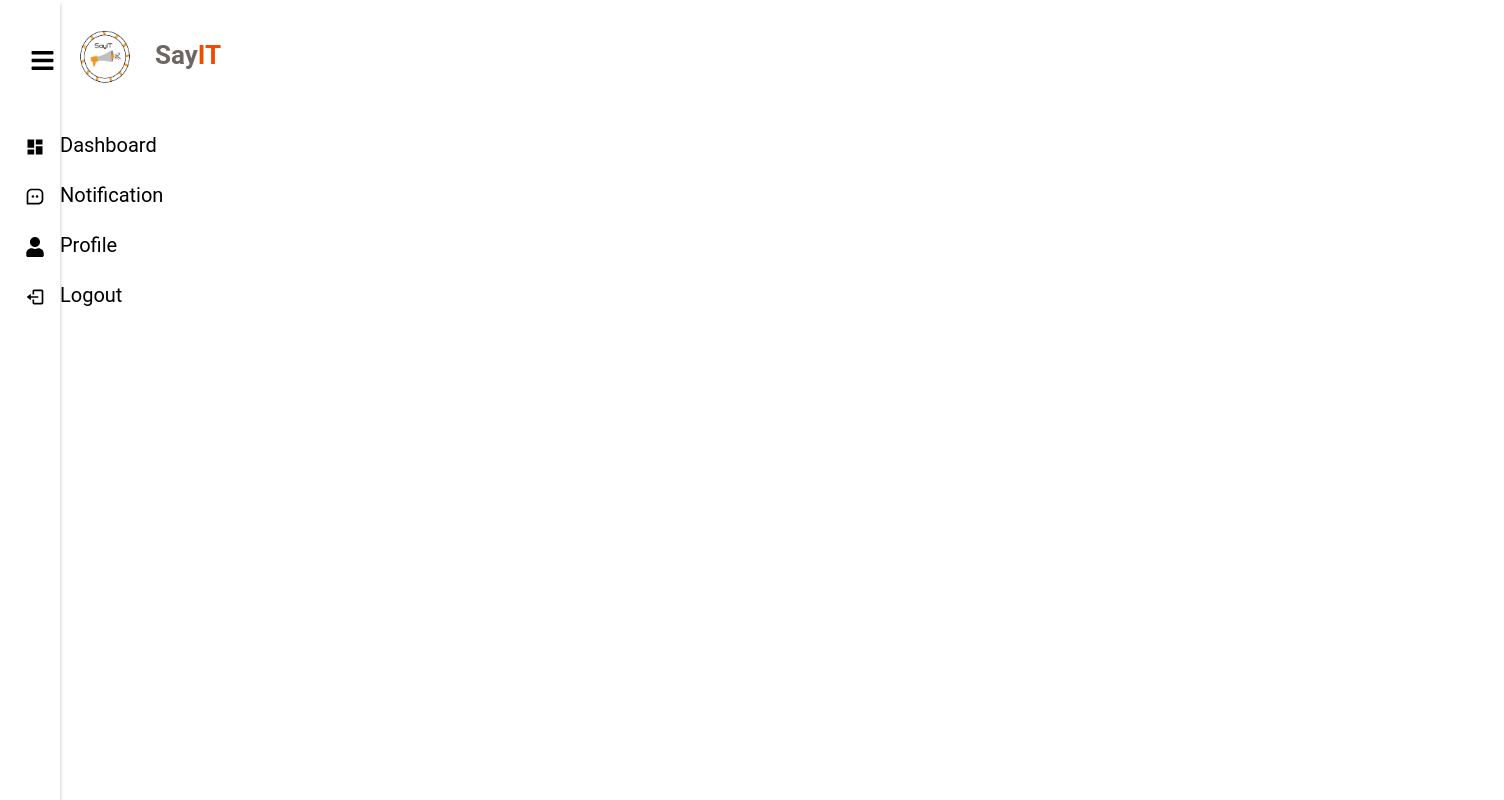
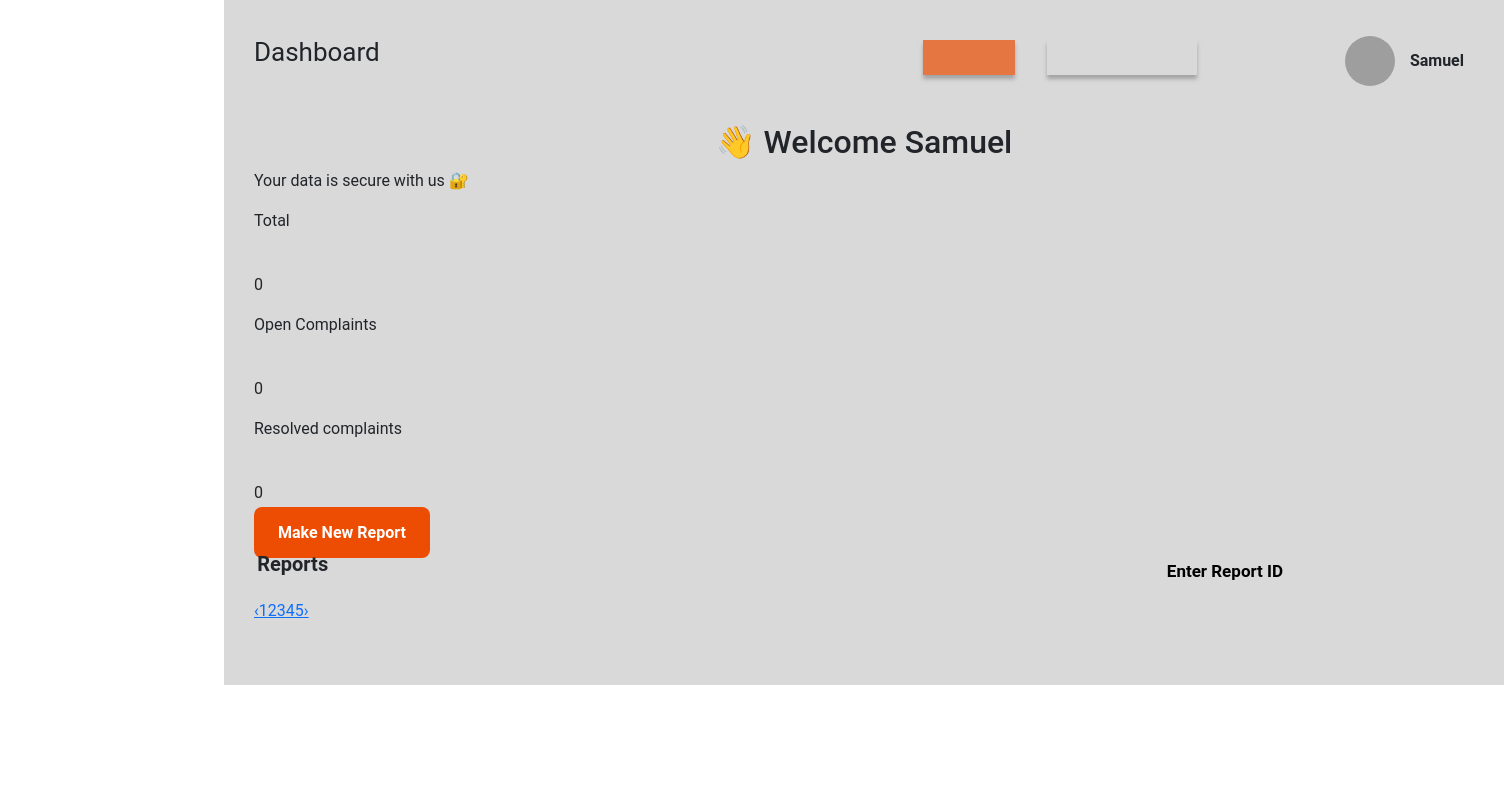
Before and after one commit to godswilludoh/SayIT-React, a React (Create React App) app: page /users in a window 1280 px wide. Shown: the whole page, 1504 px wide, since content can reach past the window. Built offline with nearby package versions, Linux system fonts and the light colour scheme; grey boxes are pictures that could not be loaded.

Commit message:
fixed styling

```diff
--- a/src/components/forms/MoreInfo.js
+++ b/src/components/forms/MoreInfo.js
@@ -6,7 +6,7 @@ const MoreInfo = () => {
 		<div className='other_links'>
 			<p id='sign-up'>
 				Already have an Account?
-				<Link to='/signup' className='sign-up'>
+				<Link to='/login' className='sign-up'>
 					Log In
 				</Link>
 			</p>
--- a/src/components/forms/SignupForm.js
+++ b/src/components/forms/SignupForm.js
@@ -77,7 +77,7 @@ const SignupForm = () => {
 							<button
 								type='submit'
 								id='createAccount'
-								className='btn mt-3 text-white bg-info btn-outline-info mr-0'
+								className='btn mt-3 text-white bg-info btn-outline-info '
 								onClick={displaySignUpNotification}
 							>
 								Create Account
--- a/src/components/nav/Navbar.js
+++ b/src/components/nav/Navbar.js
@@ -49,7 +49,7 @@ const Navbar = () => {
 				<Link to='/blog'>
 					<li>BLOG</li>
 				</Link>
-				<Link id='active' to='login'>
+				<Link id='active' to='/login'>
 					SIGN IN
 				</Link>
 			</ul>
--- a/src/pages/AdminDashboard/AdminDash.js
+++ b/src/pages/AdminDashboard/AdminDash.js
@@ -9,9 +9,7 @@ import Sidebar from '../../components/sidebar/Sidebar';
 const admindash = () => {
 	return (
 		<React.Fragment>
-			<div className='main-container'>
-				<Sidebar />
-			</div>
+			<div className='main-container'>{/* <Sidebar /> */}</div>
 
 			<div className='topAdmin'>
 				<ul className='admin_Dash_Nav'>
--- a/src/pages/agentDashboard/AgentDashBoard.js
+++ b/src/pages/agentDashboard/AgentDashBoard.js
@@ -8,7 +8,7 @@ import Sidebar from '../../components/sidebar/Sidebar';
 const AgentDashBoard = () => {
 	return (
 		<div className='main-container'>
-			<Sidebar />
+			{/* <Sidebar /> */}
 
 			<AgentDashBoardInterface />
 
--- a/src/pages/blog/Blog.js
+++ b/src/pages/blog/Blog.js
@@ -6,6 +6,7 @@ import './Blog.css';
 // import './Navbar.css'
 import Footer from '../../components/footerLandingPage/FooterLandingPage';
 import Blogsearch from './Blogsearch';
+import Navbar from '../../components/nav/Navbar';
 
 // NAVBAR FOR JUST DE BLOG PAGE
 // export const BlogNavBar = () => {
@@ -46,6 +47,7 @@ const Blog = () => {
 	return (
 		<>
 			{/* <BlogNavBar /> */}
+			<Navbar />
 			<Blogsearch />
 
 			<Footer />
--- a/src/pages/users/UserDashboard.js
+++ b/src/pages/users/UserDashboard.js
@@ -6,8 +6,197 @@ import './UserDashboard.css';
 
 const UserDashboard = () => {
 	return (
-		<div className='userdashboard-container'>
-			<Sidebar />
+		<div classname='userdashboard-container'>
+			<sidebar/>
+				<section className='dashboard-interface'>
+					<div className='top'>
+						<div className='info-display'>
+							<p>Dashboard</p>
+						</div>
+						<div className='time'>
+							<p className='time-one' />
+							<p className='time-two' />
+						</div>
+						<div className='forTheprofileImage'>
+							<div id='profile-container'>
+								<img id='profileImage' src='/Images/newUser.png' />
+							</div>
+							<input
+								id='imageUpload'
+								type='file'
+								name='profile_photo'
+								placeholder='Photo'
+								required
+								capture
+							/>
+							<span className='forTheAgentID' id='profilename'>
+								Samuel
+							</span>
+						</div>
+					</div>
+					<div className='dashboard-container'>
+						<h2>
+							👋 Welcome <span id='username'>Samuel</span>
+						</h2>
+						<p className='secure'>Your data is secure with us 🔐</p>
+						<div className='cards'>
+							<div className='card-item'>
+								<p className='p-top'>Total</p>
+								<br />
+								<p className='p-bottom'>0</p>
+							</div>
+							<div className='card-item'>
+								<p className='p-top'>Open Complaints</p>
+								<br />
+								<p className='p-bottom bottom2'>0</p>
+							</div>
+							<div className='card-item'>
+								<p className='p-top'>Resolved complaints</p>
+								<br />
+								<p className='p-bottom'>0</p>
+							</div>
+							<div className='button-container'>
+								<a className='report-button' href='/pages/makeReport.html'>
+									Make New Report
+								</a>
+							</div>
+						</div>
+						<div className='table-section'>
+							<div className='user-table'>
+								<div className='report-table'>
+									<div className='report-text'>
+										<p>Reports</p>
+									</div>
+									<div className='report-id'>
+										<input
+											id='search-input'
+											data-table='user-table'
+											type='text'
+											placeholder='Enter Report ID'
+										/>
+									</div>
+								</div>
+							</div>
+							{/* <table id="user-table">
+      <tr>
+        <th>S/N</th>
+        <th>Date reported</th>
+        <th>Report ID</th>
+        <th>Sector</th>
+        <th>Action</th>
+      </tr>
+      <tr class="row">
+        <td>1.</td>
+        <td>DD/MM/YYYY MM:HH</td>
+        <td>Report/000001</td>
+        <td class="sector">Finance</td>
+        <td>
+          <div class="table-icons">
+            <div>
+              <a class="report-button view" href="#">View</a>
+            </div>
+            <div>
+              <box-icon name='printer' type='solid'></box-icon>
+            </div>
+          </div>
+        </td>
+      </tr>
+
+      <tr class="row">
+        <td>2.</td>
+        <td>DD/MM/YYYY MM:HH</td>
+        <td>Report/000002</td>
+        <td class="sector">Security</td>
+        <td>
+          <div class="table-icons">
+            <div>
+              <a class="report-button view" href="#">View</a>
+            </div>
+            <div>
+              <box-icon name='printer' type='solid'></box-icon>
+            </div>
+          </div>
+        </td>
+      </tr>
+
+      <tr class="row">
+        <td>3.</td>
+        <td>DD/MM/YYYY MM:HH</td>
+        <td>Report/000003</td>
+        <td class="sector">Finance</td>
+        <td>
+          <div class="table-icons">
+            <div>
+              <a class="report-button view" href="#">View</a>
+            </div>
+            <div>
+              <box-icon name='printer' type='solid'></box-icon>
+            </div>
+          </div>
+        </td>
+      </tr>
+
+      <tr class="row">
+        <td>4.</td>
+        <td>DD/MM/YYYY MM:HH</td>
+        <td>Report/000004</td>
+        <td class="sector">Finance</td>
+        <td>
+          <div class="table-icons">
+            <div>
+              <a class="report-button view" href="#">View</a>
+            </div>
+            <div>
+              <box-icon name='printer' type='solid'></box-icon>
+            </div>
+          </div>
+        </td>
+      </tr>
+
+      <tr class="row">
+        <td>5.</td>
+        <td>DD/MM/YYYY MM:HH</td>
+        <td>Report/000005</td>
+        <td id="reportSector"></td>
+        <td>
+          <div class="table-icons">
+            <div>
+              <a class="report-button view" href="#">View</a>
+            </div>
+            <div>
+              <box-icon name='printer' type='solid'></box-icon>
+            </div>
+          </div>
+        </td>
+      </tr>
+    </table> */}
+							<table id='user-table' className='user-table'></table>
+							<div className='pagination'>
+								<a id='prev-button' className='pagination-bracket' href='#'>
+									‹
+								</a>
+								<a className='pagination-item' href='#'>
+									1
+								</a>
+								<a className='pagination-item' href='#'>
+									2
+								</a>
+								<a className='pagination-item' href='#'>
+									3
+								</a>
+								<a className='pagination-item' href='#'>
+									4
+								</a>
+								<a className='pagination-item' href='#'>
+									5
+								</a>
+								<a id='next-button' className='pagination-bracket' href='#'>
+									›
+								</a>
+							</div>
+						</div>
+					</div>
+				</section>
 		</div>
 	);
 };
```
